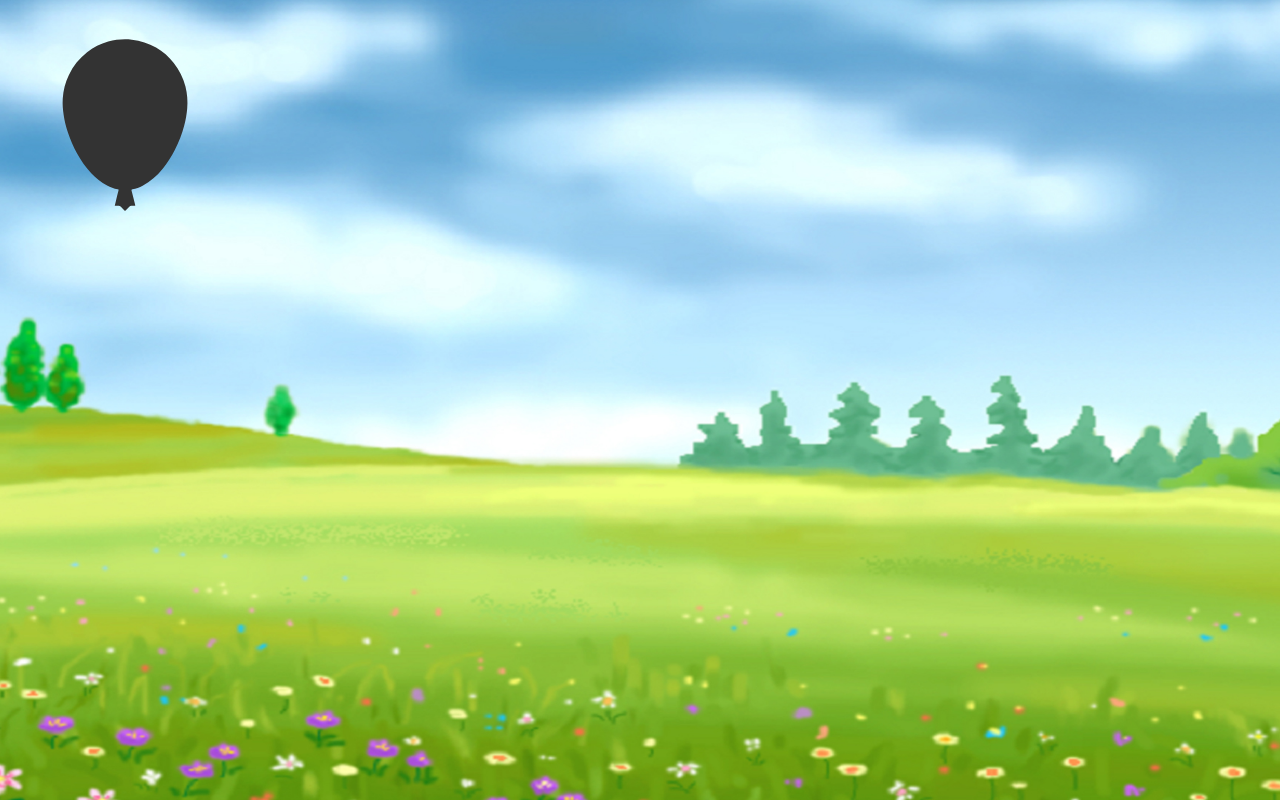
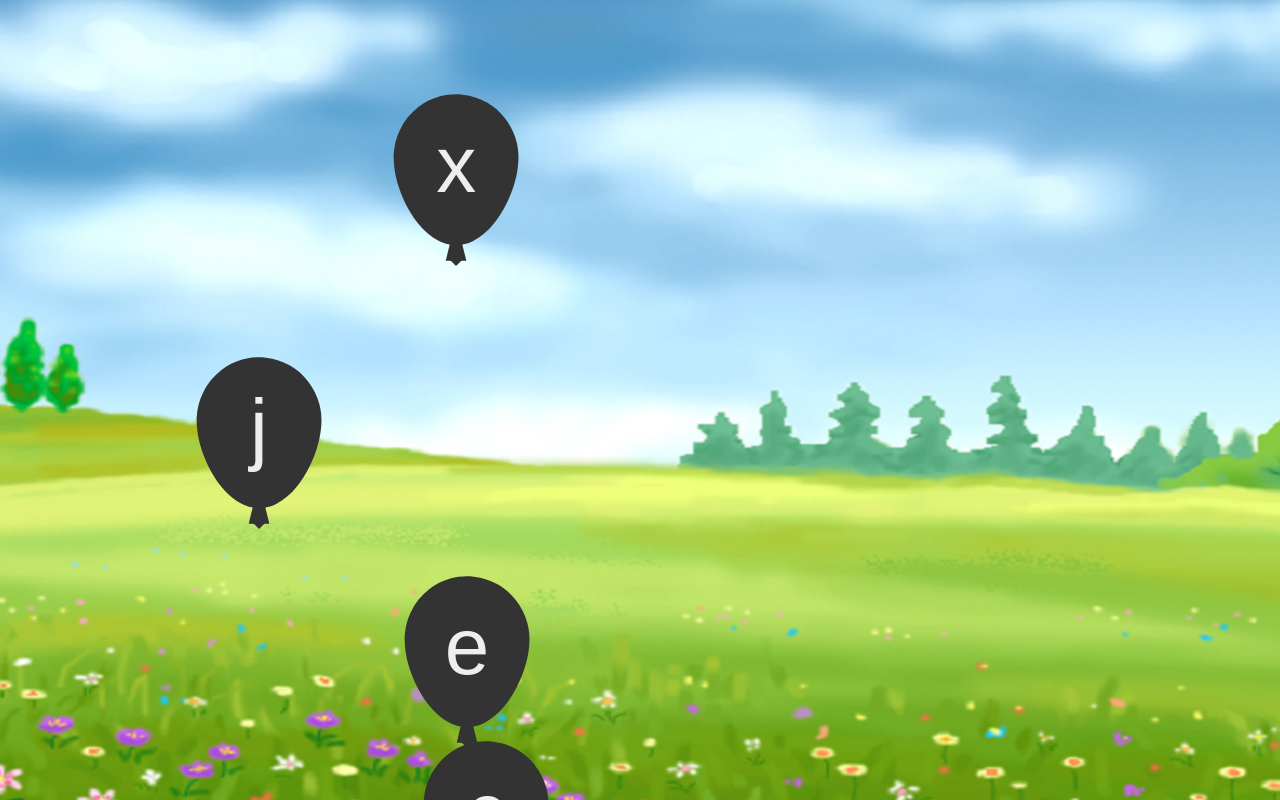
Before and after one commit to TokiSeven/letter_balls, a React (Create React App) app: page / in a window 1280 px wide. Shown: the top 800 px of the page. Built offline with nearby package versions, Linux system fonts and the light colour scheme.

Commit message:
Add normal ball's going up

```diff
--- a/src/App.css
+++ b/src/App.css
@@ -10,3 +10,30 @@
     background-position: 50% 50%;
     background-repeat: no-repeat;
 }
+
+.ball {
+    position: absolute;
+    display: inline-block;
+    top: 100%;
+    animation: ballGoUp 8s infinite ease-in;
+}
+
+.ball__symbol {
+    position: absolute;
+    top: 0;
+    left: 0;
+    right: 0;
+    line-height: 220px;
+    color: #eee;
+    font-size: 80px;
+    text-align: center;
+}
+
+@keyframes ballGoUp {
+    from {
+        top: 100%;
+    }
+    to {
+        top: -250px;
+    }
+}
--- a/src/App.js
+++ b/src/App.js
@@ -7,7 +7,11 @@ class App extends Component {
     render() {
         return (
             <div className="App">
-                <Ball />
+                <Ball delay={1} />
+                <Ball delay={2.5} />
+                <Ball delay={4} />
+                <Ball delay={5.5} />
+                <Ball delay={7} />
             </div>
         );
     }
--- a/src/Ball/index.jsx
+++ b/src/Ball/index.jsx
@@ -1,17 +1,73 @@
 import * as React from 'react';
 
+const symbols = "qwertyuiopasdfghjklzxcvbnm";
+
 export default class Ball extends React.Component {
+    constructor(props) {
+        super(props);
+
+        this.state = {
+            symbol: this.getChar(),
+            delay: this.props.delay,
+            left: this.getOffset(),
+        };
+
+        this.timerInstance = null;
+        this.timeoutFinished = this.timeoutFinished.bind(this);
+    }
+
+    getRand(max, min = 0) {
+        Math.random();
+        Math.random();
+        Math.random();
+        return Math.random() * (max - min);
+    }
+
+    getOffset() {
+        return this.getRand(window.innerWidth - 250);
+    }
+
+    getChar() {
+        return symbols.charAt(this.getRand(symbols.length - 1));
+    }
+
+    componentDidMount() {
+        if (!this.timerInstance) {
+            let timeout = 8000; // 8s
+            if (this.props.delay) {
+                timeout += 1000 * this.props.delay; // delay in s, but we need ms
+            }
+            this.timerInstance = setTimeout(this.timeoutFinished, timeout);
+        }
+    }
+
+    timeoutFinished() {
+        this.setState({
+            symbol: this.getChar(),
+            delay: 0,
+            left: this.getOffset(),
+        });
+    }
+
     render() {
         return (
+            <div className="ball" style={{
+                animationDelay: `${this.state.delay}s`,
+                left: this.state.left,
+            }}>
                 <svg
                     xmlns="http://www.w3.org/2000/svg"
                     viewBox="0 0 600 600"
-                width={this.props.width || '250px'}
+                    width='250px'
                 >
                     <path d="M324.6,493.6c-3.4,0-6.6,0.1-9.7,0c-1.7,0-2.8,0.5-4,1.8c-3,3.3-6.4,6.4-9.5,9.7c-1,1-1.7,1-2.7,0c-3-3.1-6.2-6.1-9.2-9.3  c-1.5-1.6-3-2.2-5.1-2.1c-2.9,0.1-5.7,0-9,0c0.9-3.8,1.8-7.4,2.6-10.9c2.1-8.5,4.1-17,6.4-25.4c0.6-2.3-0.3-2.8-2.1-3.1  c-8.9-1.7-17.2-4.9-25.2-9.1c-14.5-7.5-26.9-17.7-38.1-29.5c-13.6-14.4-24.7-30.6-34.3-48c-8.8-16-16-32.6-21.7-49.9  c-4.5-13.6-8-27.4-10.1-41.5c-2-13.2-3.2-26.5-2.3-39.9c1.3-19.6,6.1-38.3,14.5-56c10.3-21.7,25-40,43.9-54.8  c15.2-11.9,32.1-20.5,50.7-25.8c18.6-5.3,37.6-6.7,56.8-4.7c20.7,2.2,40.1,8.7,58,19.1c16.5,9.6,30.6,22,42.5,37  c13.4,16.9,22.8,35.7,28.1,56.5c4.4,17.3,5.8,34.8,4.2,52.7c-1.2,13.7-3.5,27.1-7,40.3c-5.4,20.6-13,40.5-22.8,59.5  c-8.3,16.2-17.9,31.4-29.5,45.5c-13.4,16.3-28.8,30.2-47.7,40c-7.7,4-15.8,7-24.4,8.6c-1.9,0.4-2.8,0.9-2.1,3.3  c3,11.2,5.7,22.5,8.5,33.8C324.4,491.9,324.5,492.6,324.6,493.6z"
                         fill={this.props.color || '#333'}
                     />
                 </svg>
+                <div className="ball__symbol">
+                    {this.state.symbol}
+                </div>
+            </div>
         );
     }
 }
```
Lines whose indentation alone changed are shown as unchanged.
